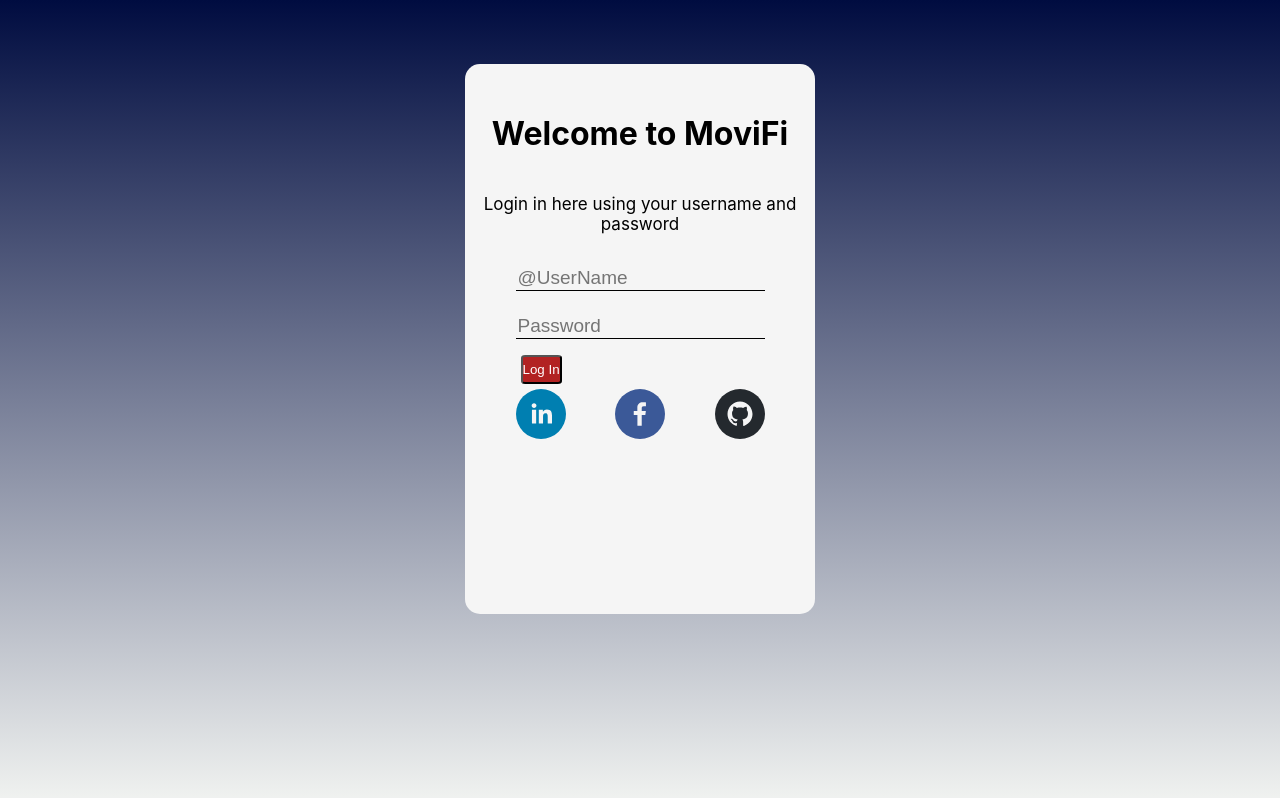
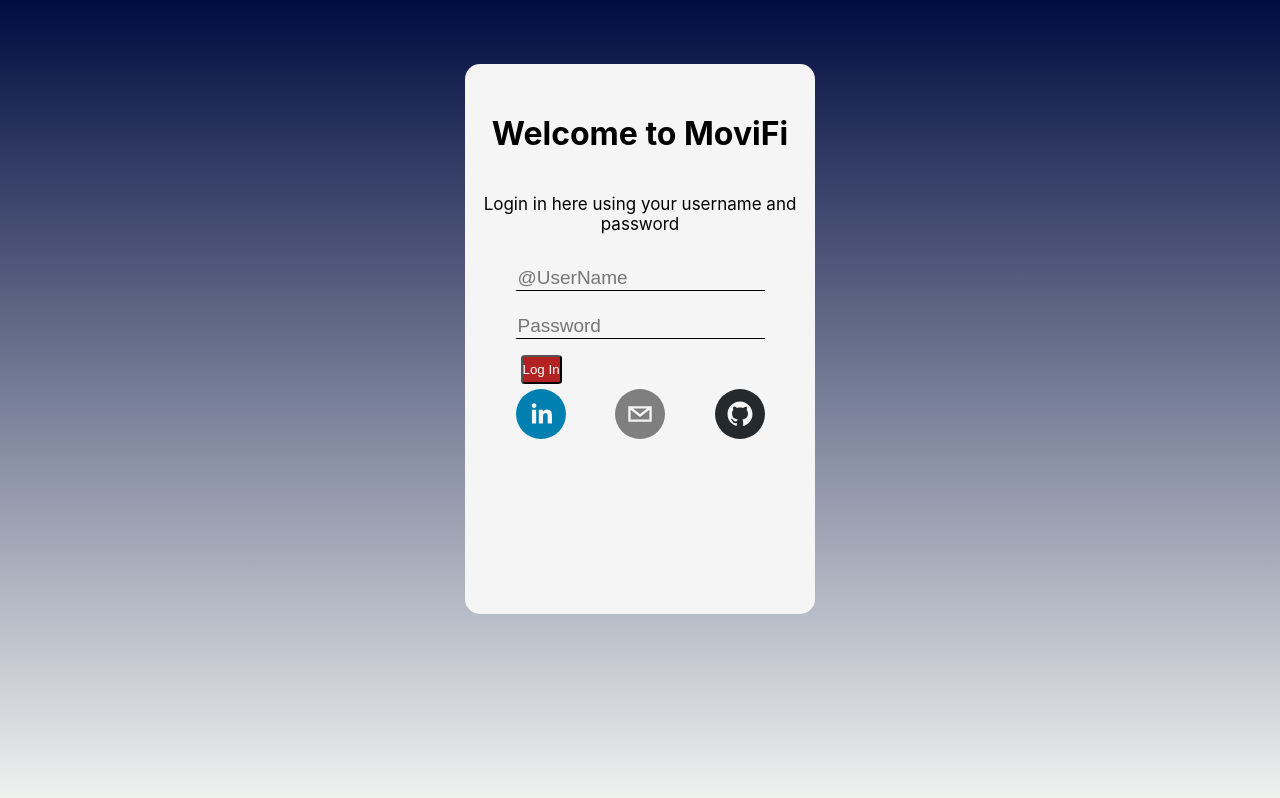
Before and after one commit to lta4/moviFi, a React (Create React App) app: page / in a window 1280 px wide. Built offline with nearby package versions, Linux system fonts and the light colour scheme.

Commit message:
social-links success

```diff
--- a/src/App.css
+++ b/src/App.css
@@ -91,14 +91,6 @@ button {
   margin: 0 5px 5px 5px;
 }
 
-/************** Social Icon **************/
-
-.socialContainer {
-  display: flex;
-  flex-direction: row-reverse;
-  justify-content: flex-end;
-}
-
 .footerBar {
   margin: 0;
   color: white;
--- a/src/components/login.js
+++ b/src/components/login.js
@@ -43,8 +43,8 @@ export default function Login({setToken}) {
                     <button type="submit" className="loginSubmit">Log In</button>
                 </div>
                 <div                                 className="social-container">
-                    <SocialIcon url="https://www.linkedin.com/in/andrewarias4" />
-                    <SocialIcon url="https://facebook.com/fb/jaketrent" />
+                    <SocialIcon url="https://www.linkedin.com/in/andrewarias4/em/email" />
+                    <SocialIcon url="https://andrew4ld@gmail.com" network="email" />
                     <SocialIcon url="https://www.github.com/lta4" />
                 </div>
             </form>
```
